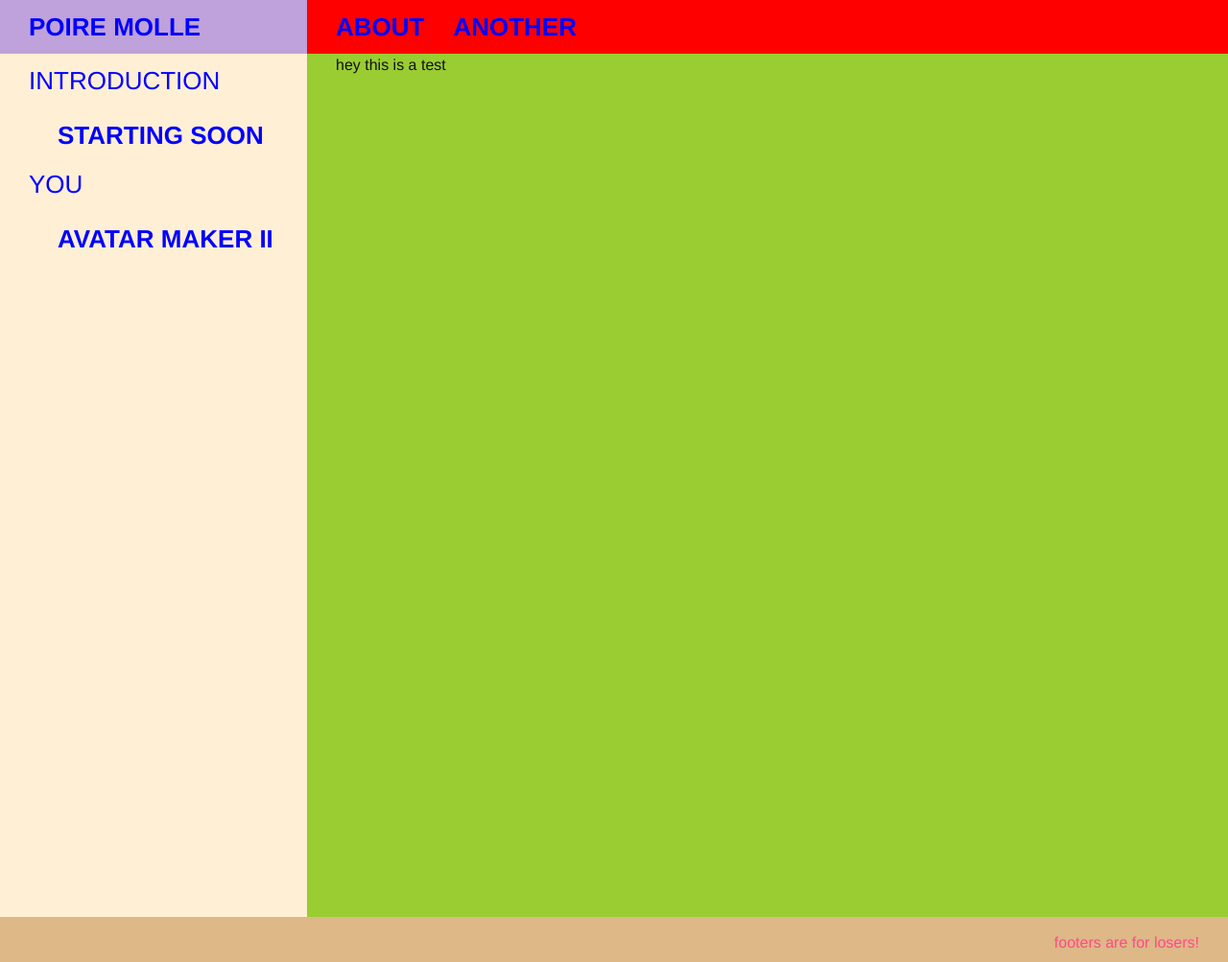
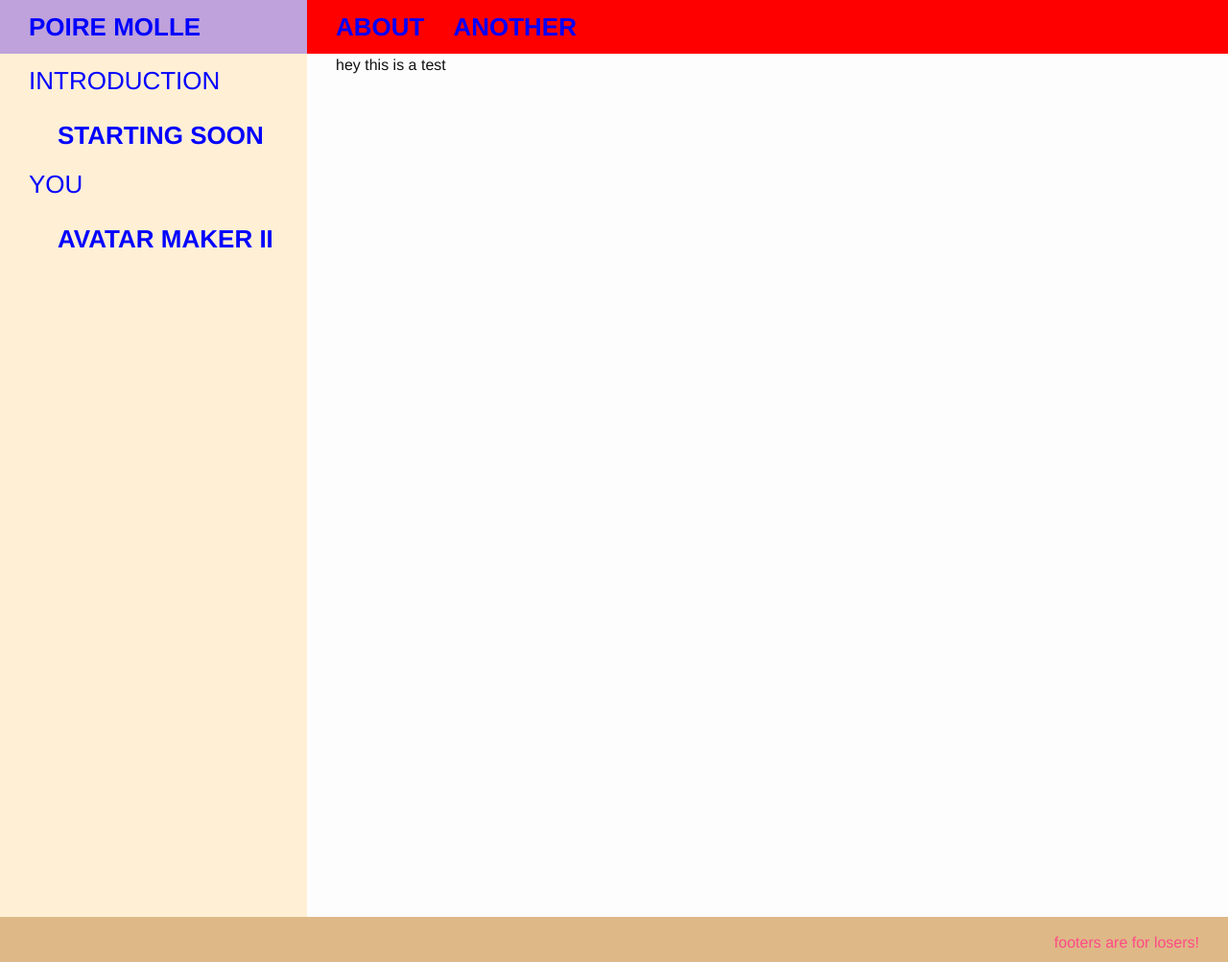
Before and after one commit to poiremolle/blog, a Jekyll site: the page built from index.md, in a window 1280 px wide. Shown: the whole page at 96% size. Built offline with Jekyll 4.4.1, drawn with Linux system fonts in a browser that asks for light colours.

Commit message:
removing debug colours from wrapper

```diff
--- a/_sass/minima/_base.scss
+++ b/_sass/minima/_base.scss
@@ -196,7 +196,7 @@ pre {
   padding-left: $spacing-unit;
   @extend %clearfix;
 
-  background-color: yellowgreen;
+  // background-color: yellowgreen;
   // //border: 1px solid green;
 
   // @include media-query($on-palm) {
```
